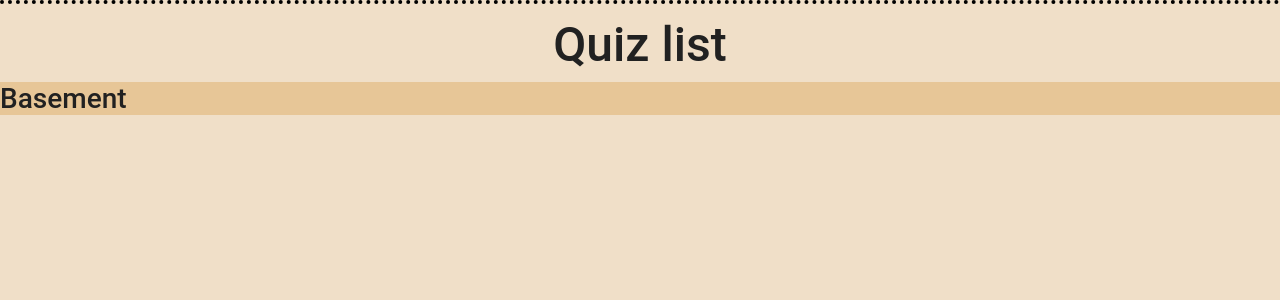
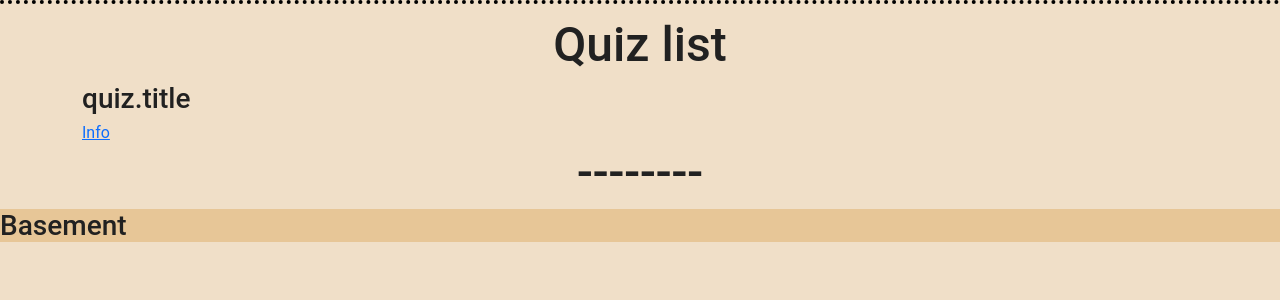
Before and after one commit to blxxdclxud/Balmoot, a Flask app: template templates/quizzes/quizzes_list.html in a window 1280 px wide. Shown: the part 116-416 px from the top of the page. Run offline with Flask 2, Linux system fonts and the light colour scheme; the template is opened without the code that fills it: most values are stand-ins (such as "Sample title", 1, 10 or a date in 2020).

Commit message:
quizzes_list.html returned

```diff
--- a/templates/quizzes/quizzes_list.html
+++ b/templates/quizzes/quizzes_list.html
@@ -2,4 +2,9 @@
 
 {% block content %}
     <h1>Quiz list</h1>
+    {% for quiz in quizzes %}
+        <h3>quiz.title</h3>
+        <a href="/quizzes/{{ quiz.id }}">Info</a>
+        <h1>--------</h1>
+    {% endfor %}
 {% endblock %}
```
